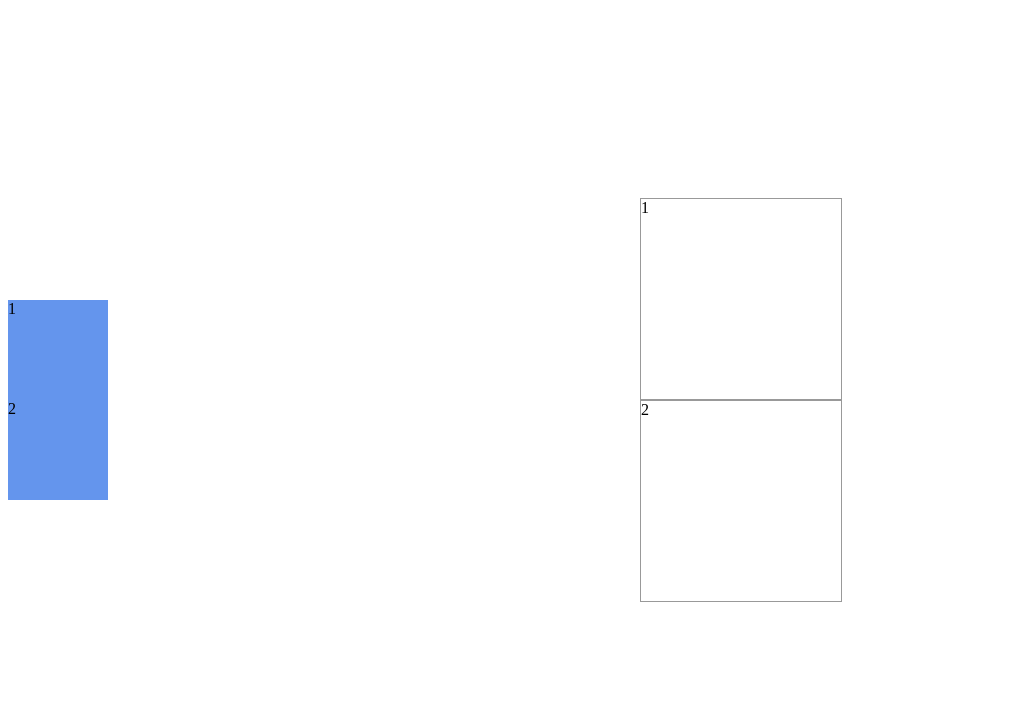
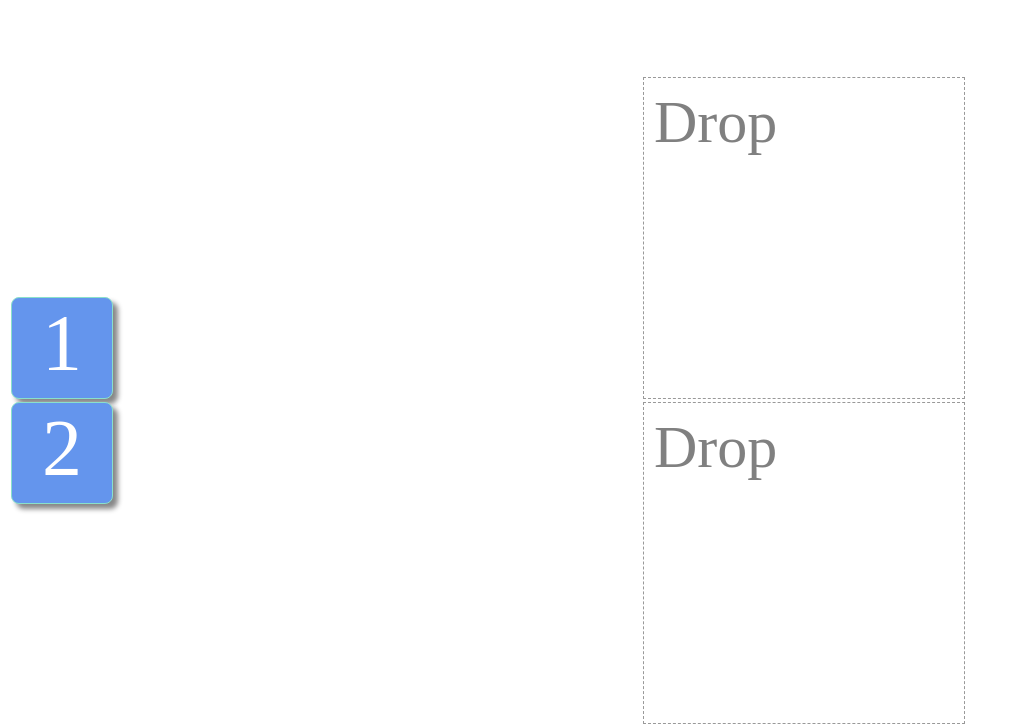
Before and after one commit to henriquecustodia/ngDragyoda, a plain HTML site: page index.html in a window 1280 px wide. Shown: the whole page, without its empty margins (0-1020 px from the left). Drawn offline with nearby package versions, Linux system fonts and the light colour scheme.

Commit message:
Update index.html

```diff
--- a/index.html
+++ b/index.html
@@ -16,16 +16,36 @@
             display: block;
             width: 100px;
             height: 100px;
-            border: black;
+            border: #89E0CB 1px solid;
             background: cornflowerblue;
+            border-radius: 8px;
+            box-shadow: 5px 5px 5px #888888;
+            color: white;
+            text-align: center;
+            font-size: 80px;
+            margin: 3px;
         }
 
         .droppable {
             border: 1px solid #999;
+            border-style: dashed;
             display: flex;
             flex-direction: row;
-            width: 200px;
-            height: 200px;
+            width: 300px;
+            height: 300px;
+            padding: 10px;
+            margin: 3px;
+
+        }
+
+        #background {
+           position: absolute;
+           z-index: -1;
+           overflow: hidden;
+           text-align: center;
+           font-size: 60px;
+            text-align: center;
+            color: gray;
         }
     </style>
 </head>
@@ -36,8 +56,8 @@
         <div class="draggable" draggable>2</div>
     </div>
     <div flex>
-        <div id="d1" class="droppable" droppable>1</div>
-        <div id="d2" class="droppable" droppable>2</div>
+        <div id="d1" class="droppable" droppable><div id="background">Drop</div></div>
+        <div id="d2" class="droppable" droppable><div id="background">Drop</div></div>
     </div>
 
     <script src="https://ajax.googleapis.com/ajax/libs/angularjs/1.5.3/angular.min.js"></script>
```
